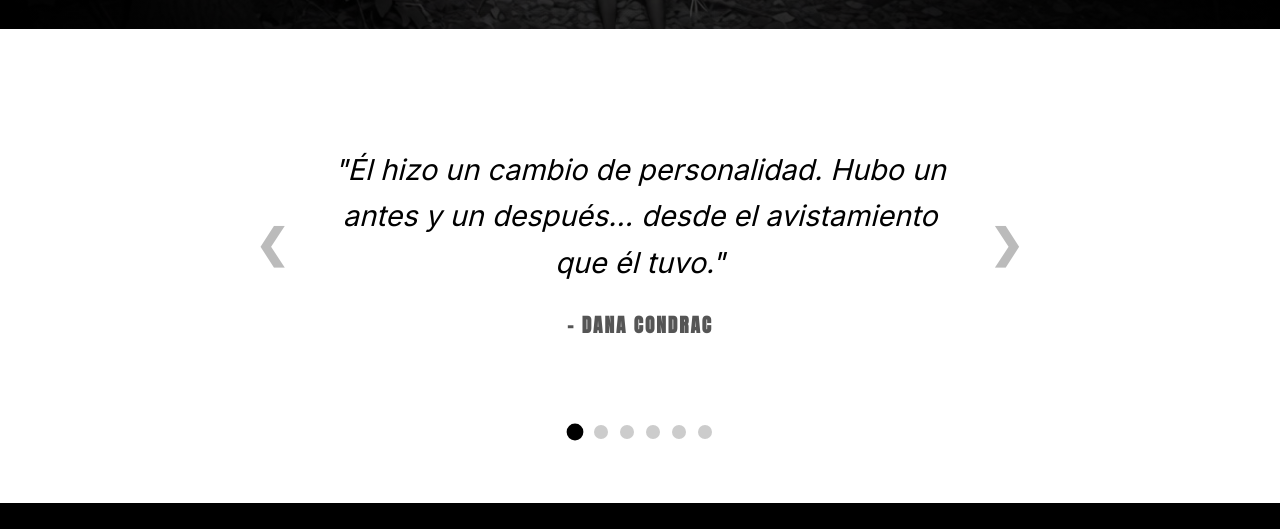
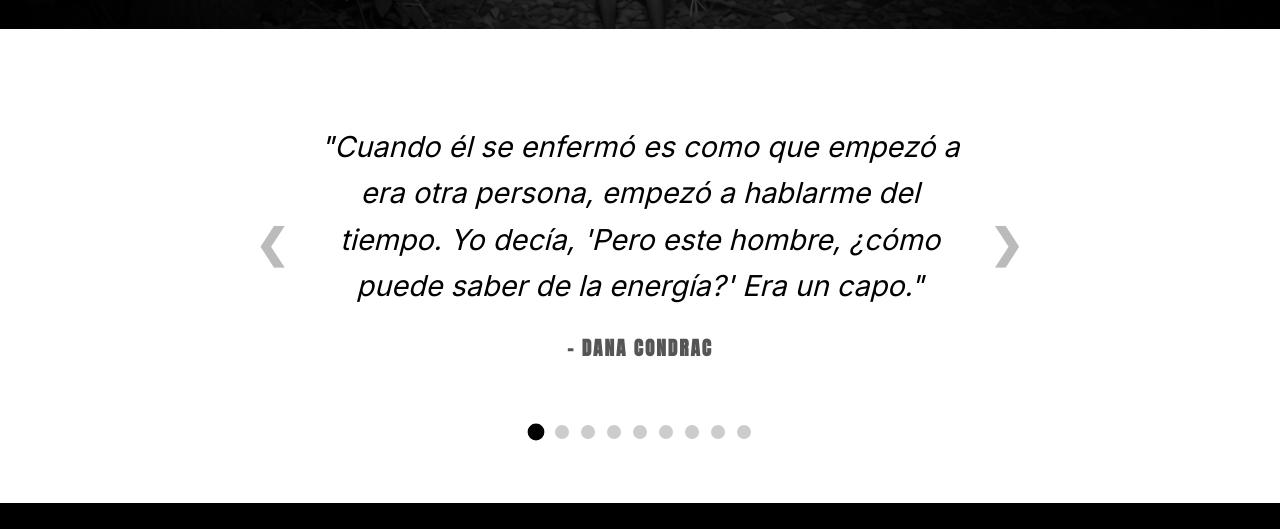
Before and after one commit to AlejandroDurando/sinexplicacionrafaela, a website: page index.html in a window 1280 px wide. Shown: the part 1731-2260 px from the top of the page. Drawn offline with nearby package versions, Linux system fonts and the light colour scheme.

Commit message:
Agregado frases de Ale Durando al carrusel y randomizacion del orden de mezcla

```diff
--- a/index.html
+++ b/index.html
@@ -982,15 +982,28 @@
                     <strong class="author">- Chino Mojica</strong>
                 </div>
 
+                <div class="carousel-slide">
+                    <p class="quote">"Yo sentía el miedo, y sentía que no estaba bueno lo que estaba pasando. Eran con
+                        intereses para ellos y no para mí, sobre todo por el modo en el que entraban y el hecho de uno
+                        estar paralizado y no poder moverse más."</p>
+                    <strong class="author">- Ale Durando</strong>
+                </div>
+                <div class="carousel-slide">
+                    <p class="quote">"Sabes que estás paralizado, sabes lo que está pasando, pero a veces las imágenes
+                        se distorsionan."</p>
+                    <strong class="author">- Ale Durando</strong>
+                </div>
+                <div class="carousel-slide">
+                    <p class="quote">"Era flaco, alto, sin ropa, y muy sigiloso. Me acuerdo porque entraba muy despacio
+                        en la habitación. Caminaba despacio y no se escuchaban ruidos de pasos ni nada. Era gris, gris
+                        oscuro."</p>
+                    <strong class="author">- Ale Durando</strong>
+                </div>
+
                 <button class="carousel-arrow next" onclick="triggerNextSlide()">&#10095;</button>
             </div>
             <div class="carousel-indicators">
-                <span class="dot active" onclick="currentSlide(0)"></span>
-                <span class="dot" onclick="currentSlide(1)"></span>
-                <span class="dot" onclick="currentSlide(2)"></span>
-                <span class="dot" onclick="currentSlide(3)"></span>
-                <span class="dot" onclick="currentSlide(4)"></span>
-                <span class="dot" onclick="currentSlide(5)"></span>
+                <!-- Indicators automatically generated by JS -->
             </div>
         </section>
 
@@ -1290,8 +1303,35 @@
         // Quotes Carousel Logic
         let slideIndex = 0;
         let slideInterval;
-        const slides = document.querySelectorAll('.carousel-slide');
-        const dots = document.querySelectorAll('.dot');
+        let slides = Array.from(document.querySelectorAll('.carousel-slide'));
+        const container = document.querySelector('.carousel-container');
+        const nextArrow = document.querySelector('.carousel-arrow.next');
+        const indicatorsContainer = document.querySelector('.carousel-indicators');
+        let dots = [];
+
+        // Shuffle slides array
+        for (let i = slides.length - 1; i > 0; i--) {
+            const j = Math.floor(Math.random() * (i + 1));
+            [slides[i], slides[j]] = [slides[j], slides[i]];
+        }
+
+        // Re-append slides and dynamically generate indicators
+        indicatorsContainer.innerHTML = '';
+        slides.forEach((slide, index) => {
+            slide.classList.remove('active');
+            container.insertBefore(slide, nextArrow);
+
+            const dot = document.createElement('span');
+            dot.className = index === 0 ? 'dot active' : 'dot';
+            dot.onclick = () => window.currentSlide(index);
+            indicatorsContainer.appendChild(dot);
+            dots.push(dot);
+        });
+
+        // Initial active setup
+        if (slides.length > 0) {
+            slides[0].classList.add('active');
+        }
 
         function showSlides(n) {
             if (slides.length === 0) return;
```
